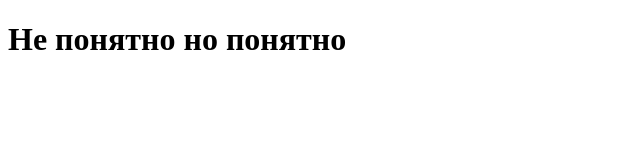
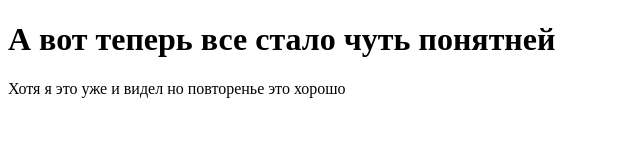
Before and after one commit to Banshi130/html-ds, a plain HTML site: page index.html in a window 1280 px wide. Shown: the whole page, without its empty margins (0-640 px from the left). Drawn offline with Linux system fonts and the light colour scheme.

Commit message:
Сделол текст интереснее

```diff
--- a/index.html
+++ b/index.html
@@ -7,6 +7,7 @@
     <title>Document</title>
 </head>
 <body>
-    <h1>Не понятно но понятно</h1>
+    <h1>А вот теперь все стало чуть понятней</h1>
+    <p>Хотя я это уже и видел но повторенье это хорошо <p>
 </body>
 </html>
```
